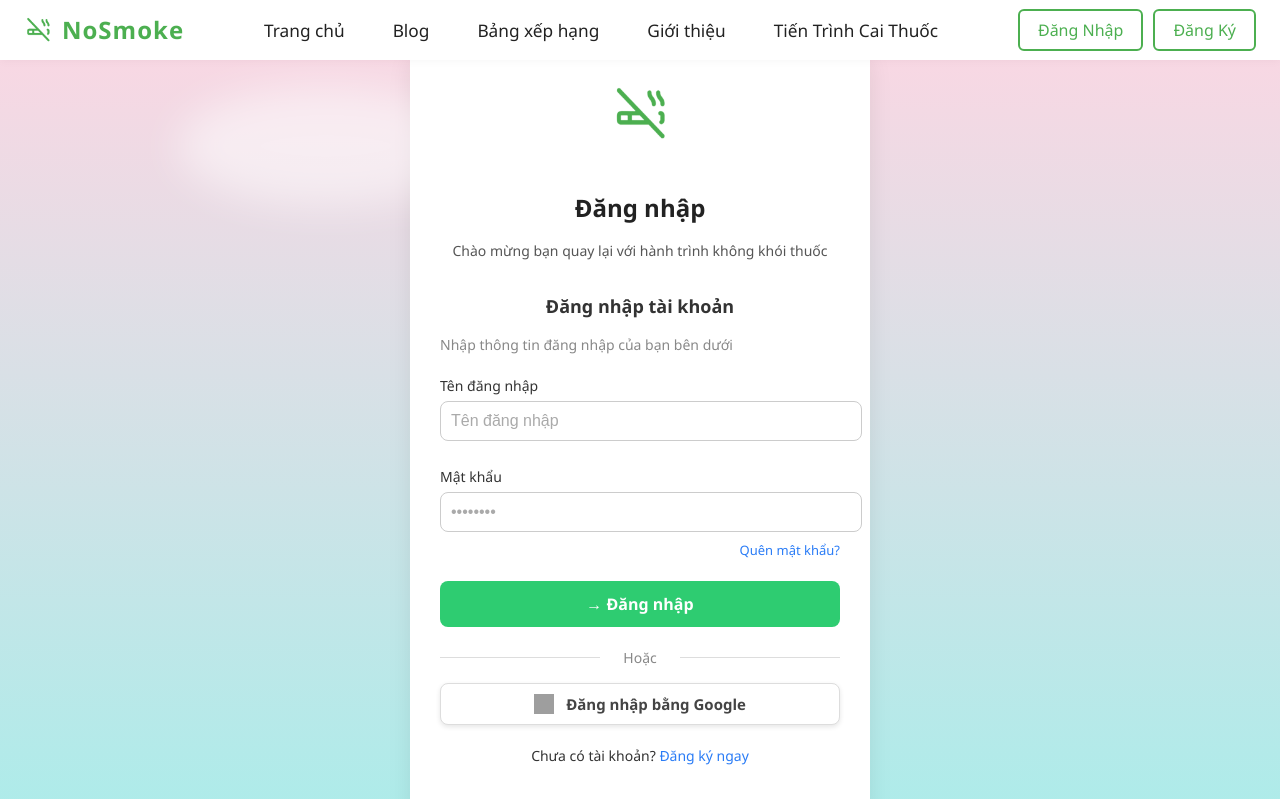
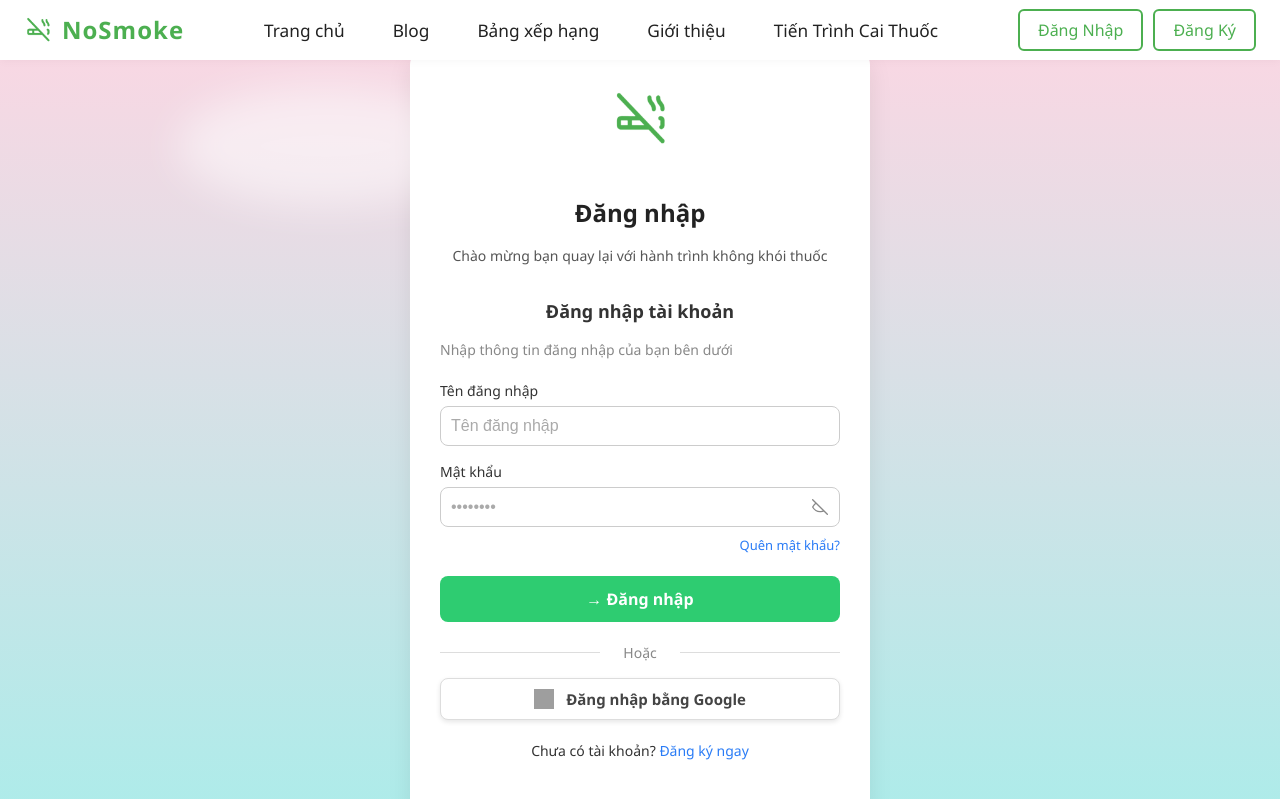
Before and after one commit to Kthichcode/SWP_ProjectQuitSmoking, a React (Vite) app in the folder Fontend/: page /login in a window 1280 px wide. Shown: the top 799 px of the page. Built offline with nearby package versions, Linux system fonts and the light colour scheme; grey boxes are pictures that could not be loaded.

Commit message:
pull phải gọi là liên tục

```diff
--- a/Fontend/src/assets/CSS/Login.css
+++ b/Fontend/src/assets/CSS/Login.css
@@ -258,3 +258,39 @@ input:-webkit-autofill:active {
   height: 20px;
   margin-right: 12px;
 }
+
+.input-password-wrapper {
+  position: relative;
+  width: 100%;
+  margin-bottom: 15px;
+  display: flex;
+  flex-direction: column;
+}
+.input-password-wrapper input[type="password"],
+.input-password-wrapper input[type="text"] {
+  width: 100%;
+  box-sizing: border-box;
+  padding-right: 36px;
+  margin-bottom: 0;
+}
+.input-password-eye {
+  position: absolute;
+  right: 6px;
+  top: 50%;
+  transform: translateY(-50%);
+  cursor: pointer;
+  user-select: none;
+  color: #888;
+  font-size: 16px;
+  width: 22px;
+  height: 22px;
+  display: flex;
+  align-items: center;
+  background: transparent;
+  padding-left: 0;
+  z-index: 2;
+}
+.input-password-eye svg {
+  width: 16px;
+  height: 16px;
+}
--- a/Fontend/src/pages/Login.jsx
+++ b/Fontend/src/pages/Login.jsx
@@ -11,6 +11,7 @@ function Login() {
   const [username, setUsername] = useState('');
   const [password, setPassword] = useState('');
   const [errorMessage, setErrorMessage] = useState('');
+  const [showPassword, setShowPassword] = useState(false);
   const navigate = useNavigate();
 
   // Login bằng Google
@@ -79,6 +80,7 @@ function Login() {
           <p className="form-subtitle">Nhập thông tin đăng nhập của bạn bên dưới</p>
 
           <label htmlFor="username">Tên đăng nhập</label>
+          <div className="input-password-wrapper">
             <input
               type="text"
               id="username"
@@ -87,16 +89,31 @@ function Login() {
               onChange={(e) => setUsername(e.target.value)}
               required
             />
+          </div>
 
           <label htmlFor="password">Mật khẩu</label>
+          <div className="input-password-wrapper">
             <input
-            type="password"
+              type={showPassword ? "text" : "password"}
               id="password"
               placeholder="••••••••"
               value={password}
               onChange={(e) => setPassword(e.target.value)}
               required
             />
+            <span
+              className="input-password-eye"
+              onClick={() => setShowPassword((prev) => !prev)}
+              aria-label={showPassword ? 'Ẩn mật khẩu' : 'Hiện mật khẩu'}
+              tabIndex={0}
+            >
+              {showPassword ? (
+                <svg width="22" height="22" viewBox="0 0 24 24" fill="none" stroke="currentColor" strokeWidth="2" strokeLinecap="round" strokeLinejoin="round"><path d="M1 12s4-7 11-7 11 7 11 7-4 7-11 7-11-7-11-7z"></path><circle cx="12" cy="12" r="3"></circle></svg>
+              ) : (
+                <svg width="22" height="22" viewBox="0 0 24 24" fill="none" stroke="currentColor" strokeWidth="2" strokeLinecap="round" strokeLinejoin="round"><path d="M17.94 17.94A10.94 10.94 0 0 1 12 19c-7 0-11-7-11-7a21.81 21.81 0 0 1 5.06-6.06M1 1l22 22"></path></svg>
+              )}
+            </span>
+          </div>
 
           {errorMessage && <p className="error-message">{errorMessage}</p>}
 
--- a/Fontend/src/pages/Register.jsx
+++ b/Fontend/src/pages/Register.jsx
@@ -20,6 +20,11 @@ function Register() {
                             <div className="form-group">
                                 <label>Họ và tên</label>
                                 <input type="text" placeholder="Nhập họ và tên" />
+                            </div>
+
+                            <div className="form-group">
+                                <label>Username</label>
+                                <input type="text" placeholder="Nhập tên đăng nhập" />
                             </div>
 
                             <div className="form-group">
```
Lines whose indentation alone changed are shown as unchanged.
